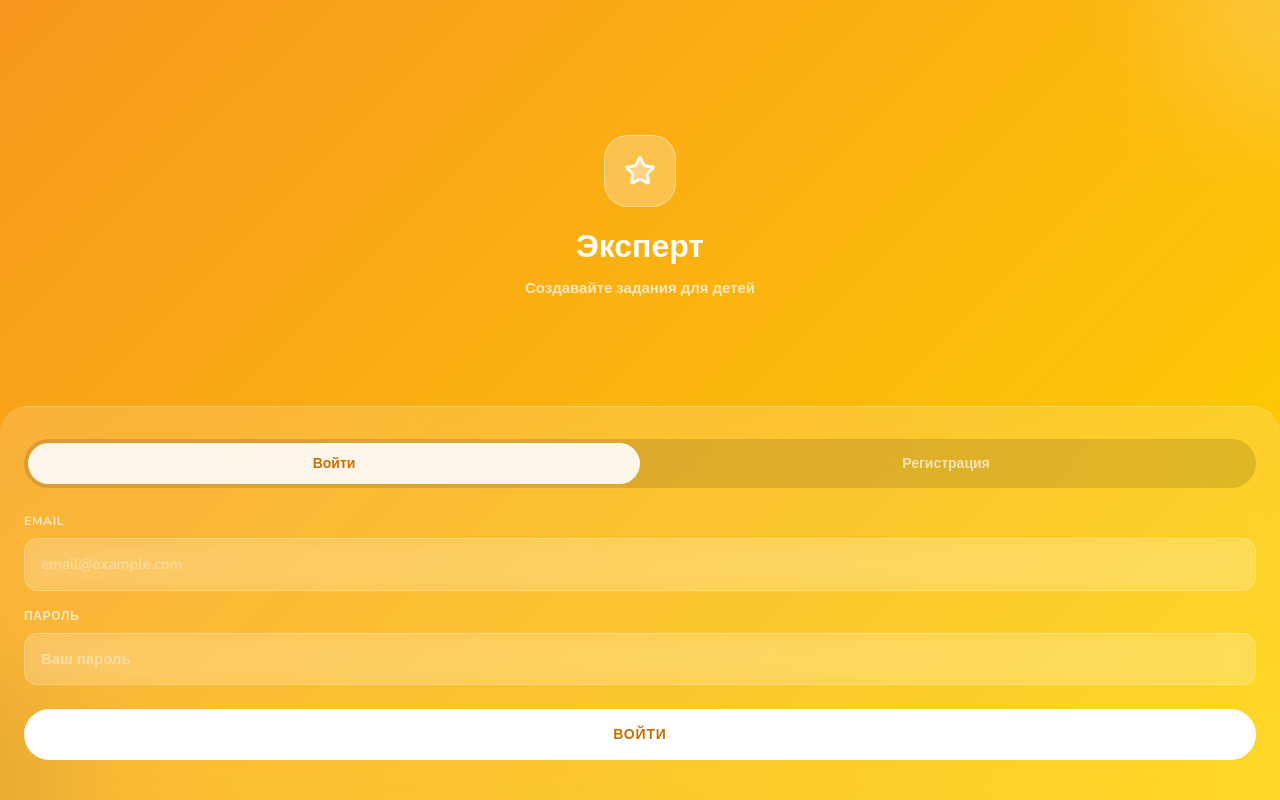
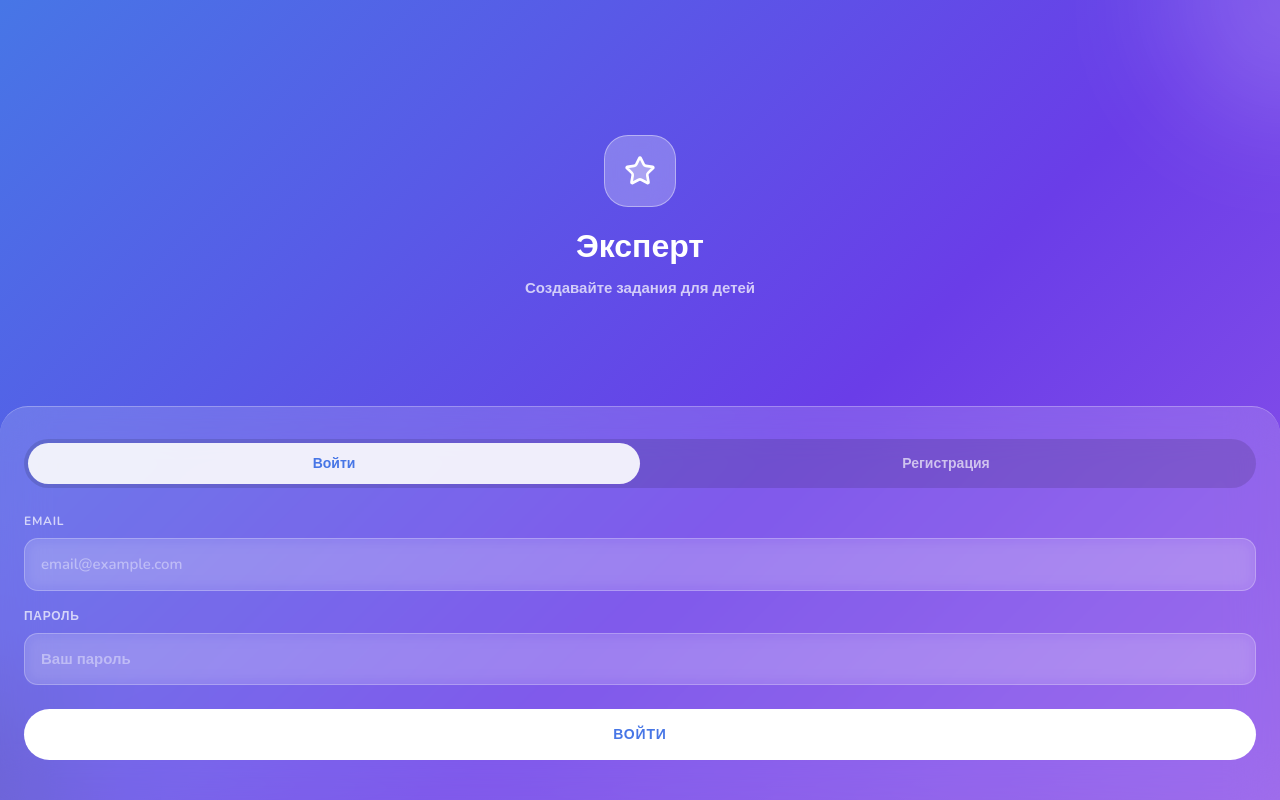
Before and after one commit to adamshels1/barsum, a Next.js app in the folder barsum-frontend/: page /auth/expert in a window 1280 px wide. Built offline with nearby package versions, Linux system fonts and the light colour scheme; no server answers.

Commit message:
style: unify all pages to single purple gradient theme

```diff
--- a/barsum-frontend/src/app/(child)/layout.tsx
+++ b/barsum-frontend/src/app/(child)/layout.tsx
@@ -7,7 +7,7 @@ import { useQuery } from "@tanstack/react-query";
 import { coinsApi } from "@/lib/api/coins";
 import { dreamsApi } from "@/lib/api/dreams";
 
-const BG = "linear-gradient(135deg, #0f9b8e 0%, #0bbfa0 40%, #38ef7d 100%)";
+const BG = "linear-gradient(135deg, #4776e6 0%, #6a3de8 60%, #8e54e9 100%)";
 
 const tabs = [
   { label: "Задания", Icon: BookOpen, href: "/child/home", match: "/child/home" },
--- a/barsum-frontend/src/app/(expert)/expert/home/page.tsx
+++ b/barsum-frontend/src/app/(expert)/expert/home/page.tsx
@@ -18,7 +18,7 @@ interface Challenge {
 const STATUS: Record<string, { label: string; color: string; bg: string }> = {
   draft:      { label: "Черновик",      color: "rgba(255,255,255,0.6)",  bg: "rgba(255,255,255,0.1)" },
   moderation: { label: "На модерации",  color: "#ffffff",               bg: "rgba(255,255,255,0.2)" },
-  published:  { label: "Опубликован",   color: "#1a4a00",               bg: "rgba(255,255,255,0.85)" },
+  published:  { label: "Опубликован",   color: "#4776e6",               bg: "rgba(255,255,255,0.85)" },
   rejected:   { label: "Отклонён",      color: "#ffffff",               bg: "rgba(200,0,0,0.35)" },
 };
 
@@ -96,7 +96,7 @@ export default function ExpertHomePage() {
               borderRadius: 9999,
               border: "none",
               background: "rgba(255,255,255,0.9)",
-              color: "#c97000",
+              color: "#4776e6",
               fontWeight: 900,
               fontSize: 14,
               cursor: "pointer",
@@ -179,7 +179,7 @@ export default function ExpertHomePage() {
                         <Users2 size={12} /> {c.membersCount}
                       </span>
                       <span style={{ fontSize: 12, fontWeight: 600, color: "rgba(255,255,255,0.55)" }}>🪙 {c.coinsReward}</span>
-                      <span style={{ fontSize: 14, fontWeight: 900, color: "#1a4a00", background: "rgba(255,255,255,0.85)", borderRadius: 9999, padding: "3px 10px", marginLeft: "auto" }}>
+                      <span style={{ fontSize: 14, fontWeight: 900, color: "#4776e6", background: "rgba(255,255,255,0.85)", borderRadius: 9999, padding: "3px 10px", marginLeft: "auto" }}>
                         {c.price.toLocaleString("ru-RU")} ₸
                       </span>
                     </div>
--- a/barsum-frontend/src/app/(expert)/layout.tsx
+++ b/barsum-frontend/src/app/(expert)/layout.tsx
@@ -3,7 +3,7 @@ export default function ExpertLayout({ children }: { children: React.ReactNode }
     <div
       style={{
         minHeight: "100dvh",
-        background: "linear-gradient(135deg, #f7971e 0%, #e8a020 50%, #ffd200 100%)",
+        background: "linear-gradient(135deg, #4776e6 0%, #6a3de8 60%, #8e54e9 100%)",
         position: "relative",
       }}
     >
--- a/barsum-frontend/src/app/auth/child/page.tsx
+++ b/barsum-frontend/src/app/auth/child/page.tsx
@@ -15,7 +15,7 @@ const schema = z.object({
 });
 type Form = z.infer<typeof schema>;
 
-const BG = "linear-gradient(135deg, #0f9b8e 0%, #11d5a3 50%, #38ef7d 100%)";
+const BG = "linear-gradient(135deg, #4776e6 0%, #6a3de8 60%, #8e54e9 100%)";
 
 export default function ChildAuthPage() {
   const router = useRouter();
@@ -99,7 +99,7 @@ export default function ChildAuthPage() {
             <input {...register("password")} type="password" placeholder="Твой пароль" autoComplete="current-password" className="glass-input" />
             {errors.password && <p style={{ color: "#ffd6d6", fontSize: 12, fontWeight: 600, marginTop: 6 }}>{errors.password.message}</p>}
           </div>
-          <button type="submit" disabled={isSubmitting} className="btn-white" style={{ marginTop: 8, color: "#0a7a62" }}>
+          <button type="submit" disabled={isSubmitting} className="btn-white" style={{ marginTop: 8, color: "#4776e6" }}>
             {isSubmitting ? "Загрузка..." : "Войти"}
           </button>
         </form>
--- a/barsum-frontend/src/app/auth/expert/page.tsx
+++ b/barsum-frontend/src/app/auth/expert/page.tsx
@@ -17,7 +17,7 @@ const schema = z.object({
 });
 type Form = z.infer<typeof schema>;
 
-const BG = "linear-gradient(135deg, #f7971e 0%, #ffd200 100%)";
+const BG = "linear-gradient(135deg, #4776e6 0%, #6a3de8 60%, #8e54e9 100%)";
 
 export default function ExpertAuthPage() {
   const router = useRouter();
@@ -61,7 +61,7 @@ export default function ExpertAuthPage() {
           {["Войти", "Регистрация"].map((label, i) => {
             const active = isRegister === (i === 1);
             return (
-              <button key={label} onClick={() => setIsRegister(i === 1)} style={{ flex: 1, padding: "10px 0", borderRadius: 9999, border: "none", cursor: "pointer", fontWeight: 700, fontSize: 14, fontFamily: "inherit", background: active ? "rgba(255,255,255,0.9)" : "transparent", color: active ? "#c97000" : "rgba(255,255,255,0.65)", transition: "all 0.18s" }}>
+              <button key={label} onClick={() => setIsRegister(i === 1)} style={{ flex: 1, padding: "10px 0", borderRadius: 9999, border: "none", cursor: "pointer", fontWeight: 700, fontSize: 14, fontFamily: "inherit", background: active ? "rgba(255,255,255,0.9)" : "transparent", color: active ? "#4776e6" : "rgba(255,255,255,0.65)", transition: "all 0.18s" }}>
                 {label}
               </button>
             );
@@ -73,20 +73,20 @@ export default function ExpertAuthPage() {
             <div>
               <label style={{ display: "block", fontSize: 12, fontWeight: 700, color: "rgba(255,255,255,0.7)", marginBottom: 8, textTransform: "uppercase", letterSpacing: "0.06em" }}>Ваше имя</label>
               <input {...register("name")} placeholder="Например: Айгерим" className="glass-input" />
-              {errors.name && <p style={{ color: "#3a1500", fontSize: 12, fontWeight: 600, marginTop: 6 }}>{errors.name.message}</p>}
+              {errors.name && <p style={{ color: "#ffd6d6", fontSize: 12, fontWeight: 600, marginTop: 6 }}>{errors.name.message}</p>}
             </div>
           )}
           <div>
             <label style={{ display: "block", fontSize: 12, fontWeight: 700, color: "rgba(255,255,255,0.7)", marginBottom: 8, textTransform: "uppercase", letterSpacing: "0.06em" }}>Email</label>
             <input {...register("email")} type="email" placeholder="email@example.com" autoComplete="email" className="glass-input" />
-            {errors.email && <p style={{ color: "#3a1500", fontSize: 12, fontWeight: 600, marginTop: 6 }}>{errors.email.message}</p>}
+            {errors.email && <p style={{ color: "#ffd6d6", fontSize: 12, fontWeight: 600, marginTop: 6 }}>{errors.email.message}</p>}
           </div>
           <div>
             <label style={{ display: "block", fontSize: 12, fontWeight: 700, color: "rgba(255,255,255,0.7)", marginBottom: 8, textTransform: "uppercase", letterSpacing: "0.06em" }}>Пароль</label>
             <input {...register("password")} type="password" placeholder={isRegister ? "Минимум 6 символов" : "Ваш пароль"} autoComplete={isRegister ? "new-password" : "current-password"} className="glass-input" />
-            {errors.password && <p style={{ color: "#3a1500", fontSize: 12, fontWeight: 600, marginTop: 6 }}>{errors.password.message}</p>}
+            {errors.password && <p style={{ color: "#ffd6d6", fontSize: 12, fontWeight: 600, marginTop: 6 }}>{errors.password.message}</p>}
           </div>
-          <button type="submit" disabled={isSubmitting} className="btn-white" style={{ marginTop: 8, color: "#c97000" }}>
+          <button type="submit" disabled={isSubmitting} className="btn-white" style={{ marginTop: 8, color: "#4776e6" }}>
             {isSubmitting ? "Загрузка..." : isRegister ? "Зарегистрироваться" : "Войти"}
           </button>
         </form>
--- a/barsum-frontend/src/app/page.tsx
+++ b/barsum-frontend/src/app/page.tsx
@@ -37,7 +37,7 @@ export default function LandingPage() {
     <main
       style={{
         minHeight: "100dvh",
-        background: "linear-gradient(135deg, #1a1a2e 0%, #16213e 45%, #0f3460 100%)",
+        background: "linear-gradient(135deg, #4776e6 0%, #6a3de8 60%, #8e54e9 100%)",
         display: "flex",
         flexDirection: "column",
         alignItems: "center",
@@ -46,8 +46,8 @@ export default function LandingPage() {
       }}
     >
       {/* Decorative blobs */}
-      <div style={{ position: "fixed", top: "-20%", left: "-10%", width: 320, height: 320, borderRadius: "50%", background: "rgba(71,118,230,0.22)", filter: "blur(80px)", pointerEvents: "none" }} />
-      <div style={{ position: "fixed", bottom: "-15%", right: "-10%", width: 280, height: 280, borderRadius: "50%", background: "rgba(142,84,233,0.18)", filter: "blur(70px)", pointerEvents: "none" }} />
+      <div style={{ position: "fixed", top: "-20%", left: "-10%", width: 320, height: 320, borderRadius: "50%", background: "rgba(255,255,255,0.15)", filter: "blur(80px)", pointerEvents: "none" }} />
+      <div style={{ position: "fixed", bottom: "-15%", right: "-10%", width: 280, height: 280, borderRadius: "50%", background: "rgba(0,0,0,0.15)", filter: "blur(70px)", pointerEvents: "none" }} />
 
       {/* Logo */}
       <div style={{ textAlign: "center", marginBottom: 52, position: "relative", zIndex: 1 }}>
```
